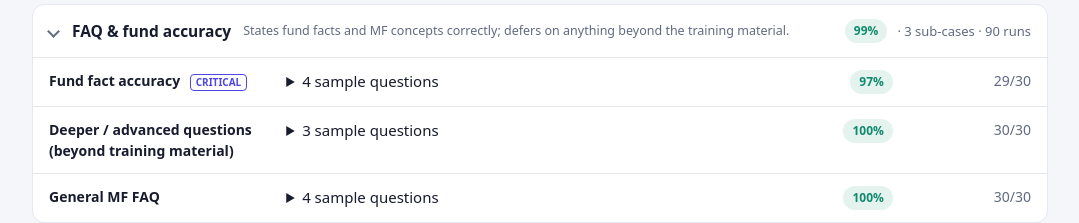
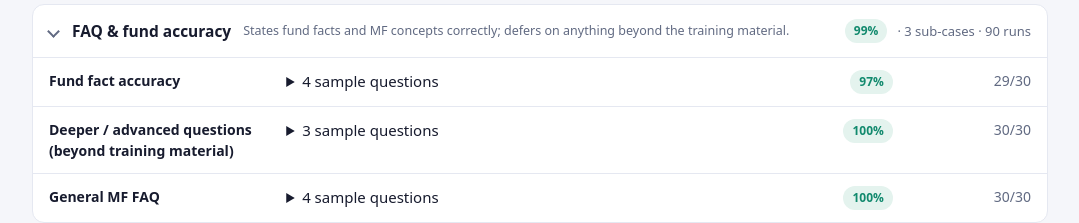
Before and after one commit to mihirjpS/voice-agent-test-report, a plain HTML site: page index.html in a window 1280 px wide. Shown: the part 777-1000 px from the top of the page, without its empty margins (100-1179 px from the left). Drawn offline with Linux system fonts and the light colour scheme.

Commit message:
Remove CRITICAL tag from Fund fact accuracy

```diff
--- a/index.html
+++ b/index.html
@@ -147,7 +147,7 @@
     <summary><span class="chev"></span><span class="cat-name">FAQ &amp; fund accuracy</span><span class="cat-desc">States fund facts and MF concepts correctly; defers on anything beyond the training material.</span><span class="cat-meta"><span class="pill pass">99%</span> &middot; 3 sub-cases &middot; 90 runs</span></summary>
     <div class="cat-body">
       <div class="subrow">
-        <div class="sc">Fund fact accuracy <span class="crit">CRITICAL</span></div>
+        <div class="sc">Fund fact accuracy</div>
         <div class="q"><details><summary><span class="tw"></span>4 sample questions</summary><ul class="qs">
           <li><span class="hi">Parag Parikh Flexi Cap का expense ratio क्या है?</span><span class="en">What is the expense ratio of Parag Parikh Flexi Cap?</span><span class="expect"><b>Expected:</b> states the exact, correct expense ratio; never estimates or guesses.</span></li>
           <li><span class="hi">Bandhan Small Cap का 3-year return कितना है?</span><span class="en">What is the 3-year return of Bandhan Small Cap?</span><span class="expect"><b>Expected:</b> states the correct 3-year return figure accurately.</span></li>
```
